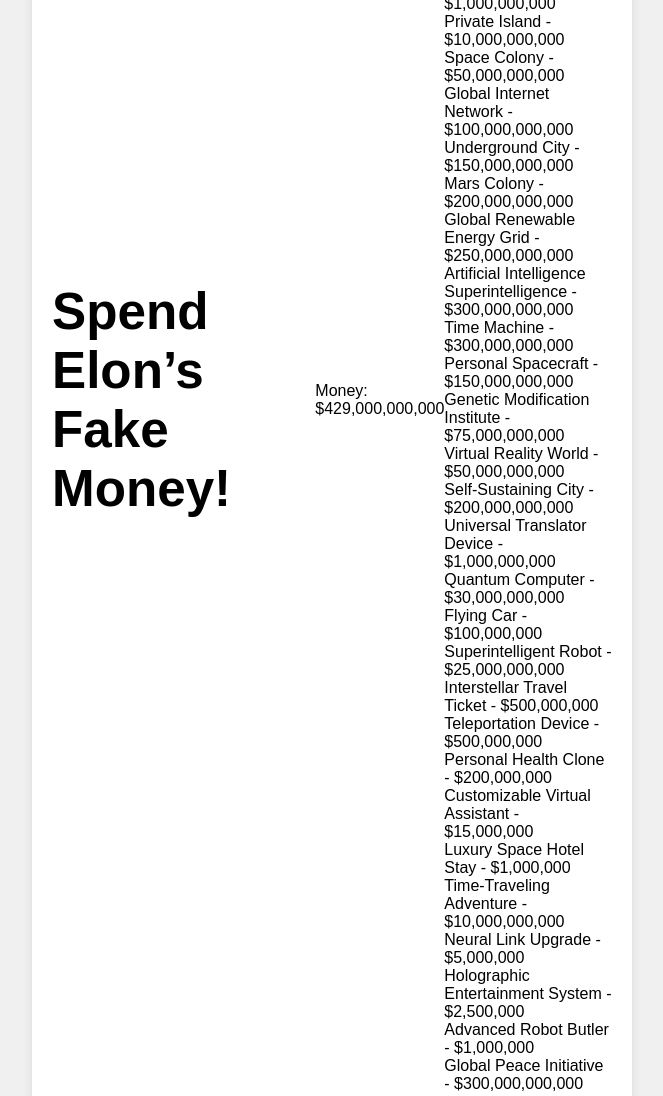
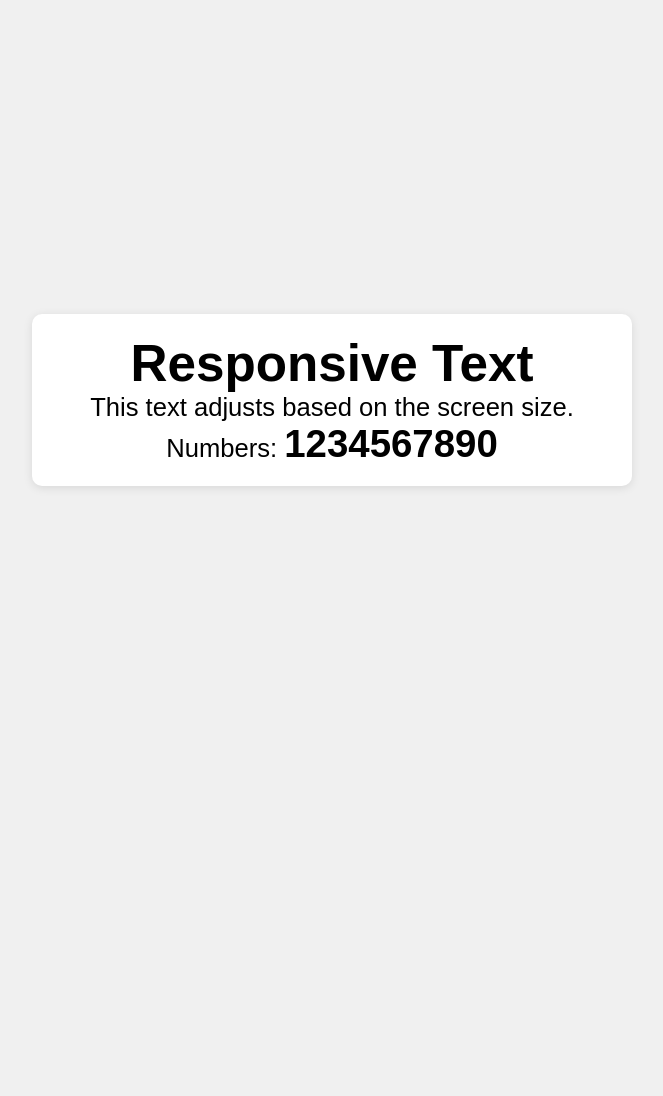
Before and after one commit to BigQohIO/elonmuskmoney.github.io, a plain HTML site: page index.html in a window 1280 px wide. Shown: the top 1096 px of the page, without its empty margins (308-971 px from the left). After the commit the page ends 800 px from the top, so only its background shows below. Drawn offline with Linux system fonts and the light colour scheme.

Commit message:
Update index.html

```diff
--- a/index.html
+++ b/index.html
@@ -3,15 +3,16 @@
 <head>
     <meta charset="UTF-8">
     <meta name="viewport" content="width=device-width, initial-scale=1.0">
-    <title>Spend Elon’s Fake Money</title>
+    <title>Responsive Design</title>
     <link rel="stylesheet" href="styles.css">
 </head>
 <body>
     <div class="container">
-        <h1>Spend Elon’s Fake Money!</h1>
-        <div id="money">Money: $<span id="amount">429000000000</span></div>
-        <div id="items"></div>
+        <div class="content">
+            <h1>Responsive Text</h1>
+            <p>This text adjusts based on the screen size.</p>
+            <p>Numbers: <span class="number">1234567890</span></p>
+        </div>
     </div>
-    <script src="scripts.js"></script>
 </body>
 </html>
```
